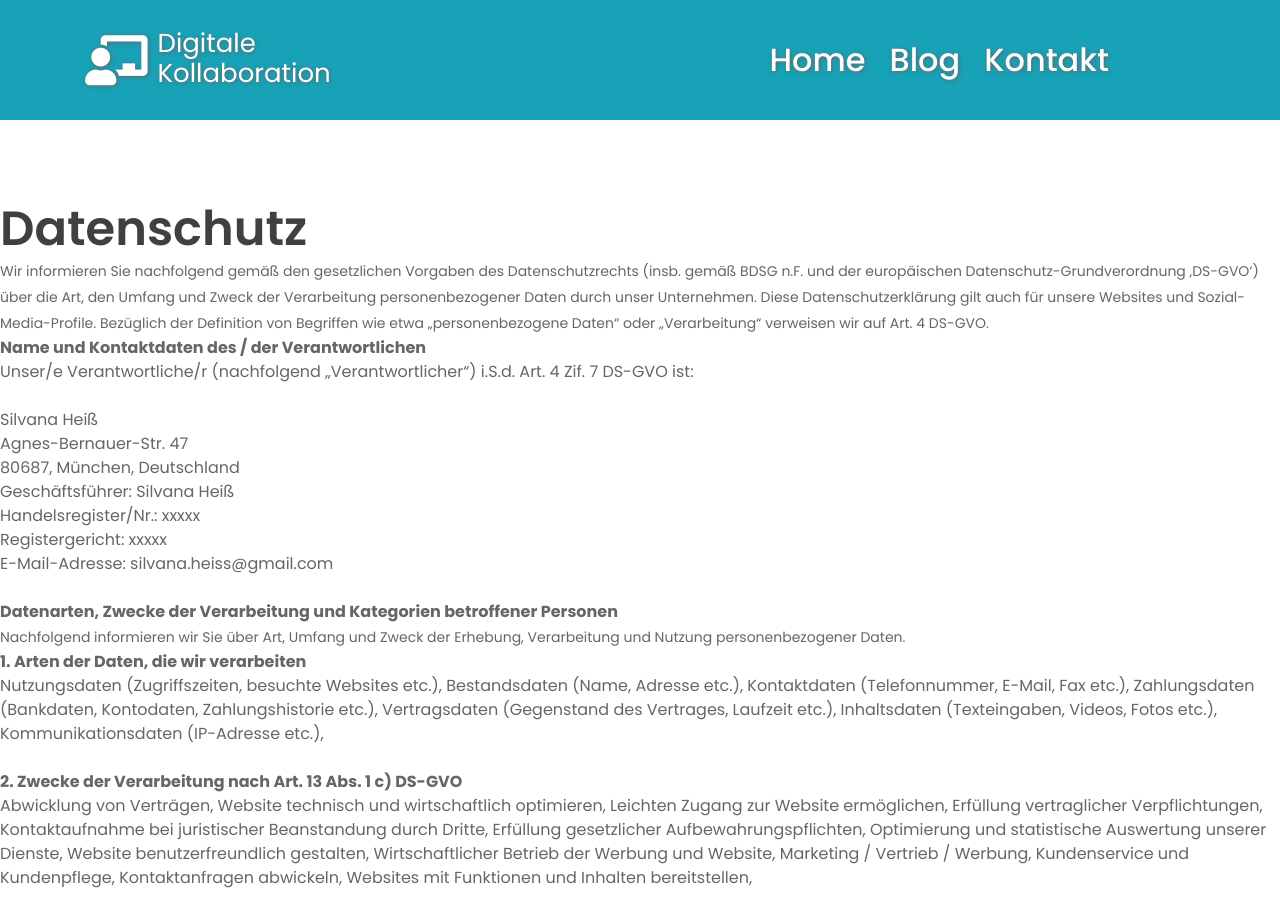
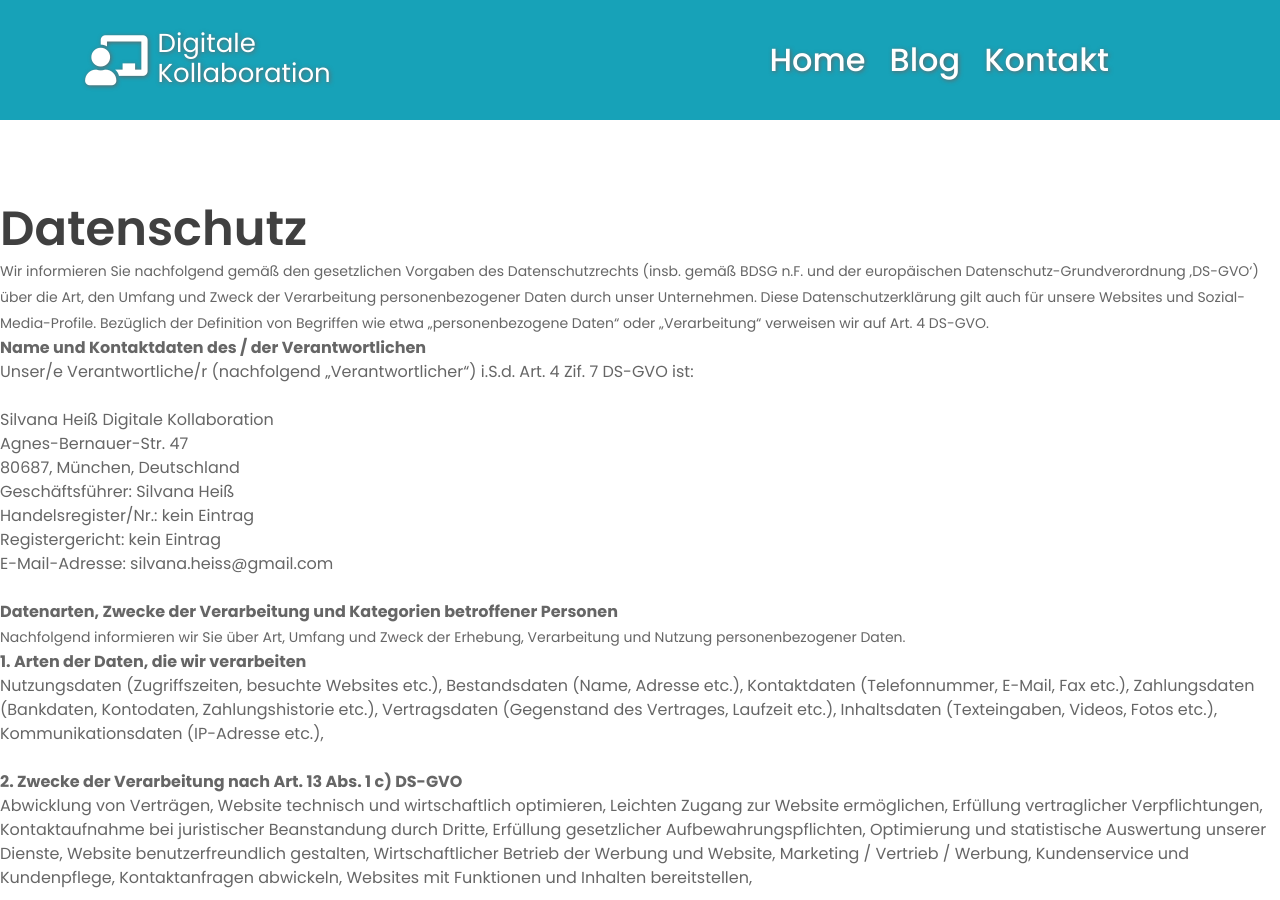
Before and after one commit to maehkster/maehkster.github.io, a Jekyll site: the page built from datenschutz.html, in a window 1280 px wide and 900 px high. Built offline with Jekyll 4.4.1, drawn with Linux system fonts in a browser that asks for light colours; some of the changed text lies outside the part shown.

Commit message:
adds phone number and handelsregister eintrag to website

```diff
--- a/_config.yml
+++ b/_config.yml
@@ -1,6 +1,6 @@
 title: "Digitale-Kollaboration.de"
 email: "silvana.heiss@gmail.com"
-phone: "+49 89 0000000"
+phone: "+49 176 57886094"
 address:
   street: Agnes Bernauer Straße 47
   city: 80687 München
@@ -22,7 +22,7 @@
 permalink: "/:title"
 
 copyright_text: "Copyright ©2021. All Rights Reserved"
-phone_number: "+ 49 89 000000"
+phone_number: "+49 176 57886094"
 cover_image: "/assets/images/page-title-bg.jpg"
 
 
--- a/_includes/footer_2.html
+++ b/_includes/footer_2.html
@@ -70,7 +70,7 @@
                     <div class="footer-info mt-80">
                         <i class="fal fa-phone"></i>
                         <h5 class="title">Contact Us</h5>
-                        <span>+012 (3456) 789 99</span>
+                        <span></span>
                     </div>
                 </div>
                 <div class="col-lg-3 col-md-6 col-sm-6">
--- a/datenschutz.html
+++ b/datenschutz.html
@@ -12,8 +12,8 @@
     verweisen wir auf Art. 4 DS-GVO.</p>
 <strong>Name und Kontaktdaten des / der Verantwortlichen</strong><br />
 Unser/e Verantwortliche/r (nachfolgend „Verantwortlicher“) i.S.d. Art. 4 Zif. 7 DS-GVO ist:<br />
-<br />Silvana Heiß<br />Agnes-Bernauer-Str. 47<br />80687, München, Deutschland<br />Geschäftsführer: Silvana
-Heiß<br />Handelsregister/Nr.: xxxxx<br />Registergericht: xxxxx<br />E-Mail-Adresse:
+<br />Silvana Heiß Digitale Kollaboration<br />Agnes-Bernauer-Str. 47<br />80687, München, Deutschland<br />Geschäftsführer: Silvana
+Heiß<br />Handelsregister/Nr.: kein Eintrag<br />Registergericht: kein Eintrag<br />E-Mail-Adresse:
 silvana.heiss@gmail.com<br /><br /><strong>Datenarten, Zwecke der Verarbeitung und Kategorien betroffener
     Personen</strong><br />
 <p>Nachfolgend informieren wir Sie über Art, Umfang und Zweck der Erhebung, Verarbeitung und Nutzung personenbezogener
@@ -260,7 +260,7 @@
             widersprechen. Das Widerspruchsrecht können Sie kostenfrei ausüben. Über Ihren Werbewiderspruch können Sie
             uns unter folgenden Kontaktdaten informieren:<br /><br />Silvana Heiß<br />Agnes-Bernauer-Str.
             47<br />80687, München, Deutschland<br />Geschäftsführer Silvana Heiß<br />Handelsregister/Nr.:
-            xxxxx<br />Registergericht: xxxxx<br />E-Mail-Adresse: silvana.heiss@gmail.com<br /></strong>
+            kein Eintrag<br />Registergericht: kein Eintrag<br />E-Mail-Adresse: silvana.heiss@gmail.com<br /></strong>
         <br />
     </li>
     <li><strong>Recht auf Auskunft</strong><br />
--- a/impressum.html
+++ b/impressum.html
@@ -13,7 +13,7 @@
 <p>Deutschland</p>
 <h2 id="m56">Kontaktmöglichkeiten</h2>
 <p><strong>E-Mail-Adresse:</strong> <a href="mailto:silvana.heiss@gmail.com">silvana.heiss@gmail.com</a></p>
-<p><strong>Telefon:</strong> +49 172 xxxxxx</p>
+<p><strong>Telefon:</strong> +49 176 57886094</p>
 <h2 id="m58">Angaben zum Unternehmen: Silvana Heiß Digitale Kollaboration</h2>
 <p><strong>Umsatzsteuer Identifikationsnummer (USt-ID):</strong> beantragt (01.2021)</p>
 <h2 id="m172">Social Media und andere Onlinepräsenzen</h2>
```
